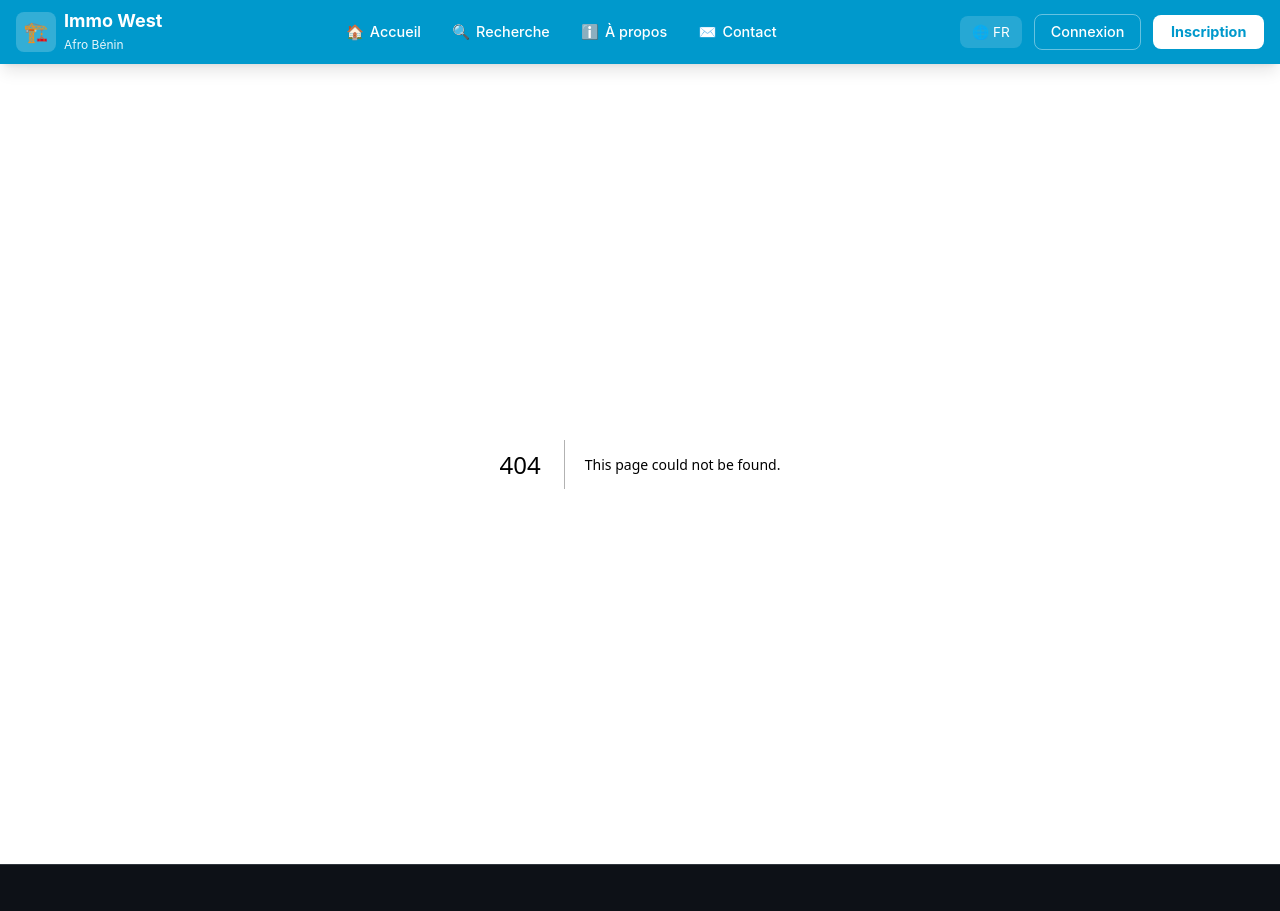
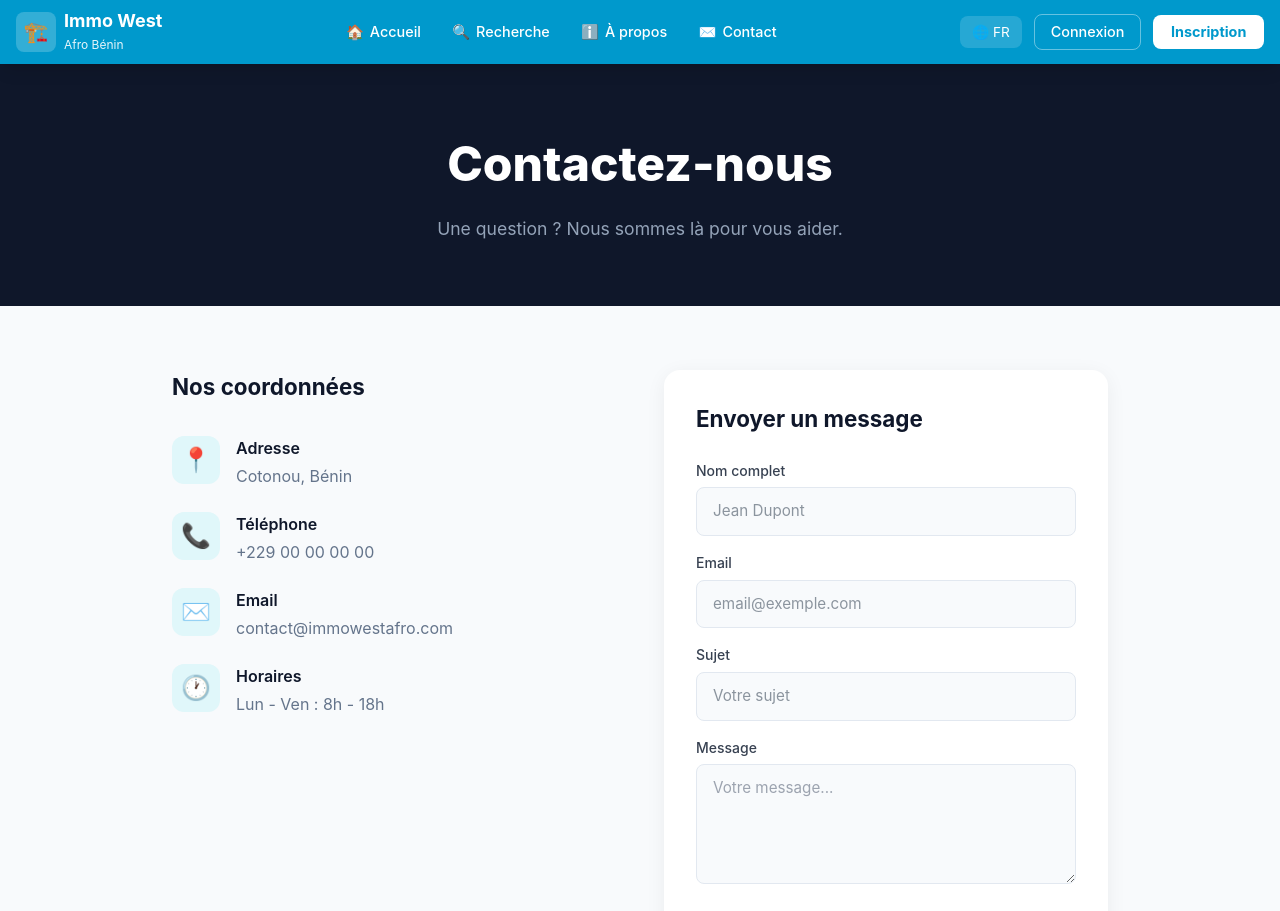
Before and after one commit to abogbogibril-ux/immo-west-afro-benin, a Next.js app: page /contact in a window 1280 px wide. Before the commit this address had no page. Shown: the top 911 px of the page. Built offline with nearby package versions, Linux system fonts and the light colour scheme.

Commit message:
Jour 2 : Pages À propos et Contact

```diff
--- /dev/null
+++ b/src/app/a-propos/page.tsx
@@ -0,0 +1,56 @@
+export default function AProposPage() {
+  return (
+    <div style={{ minHeight: '100vh', backgroundColor: '#f8fafc' }}>
+      {/* HERO */}
+      <section style={{
+        backgroundColor: '#0f172a', padding: '5rem 2rem', textAlign: 'center',
+      }}>
+        <h1 style={{ color: '#fff', fontSize: 'clamp(1.8rem, 4vw, 3rem)', fontWeight: '800', marginBottom: '1rem' }}>
+          &Agrave; propos d&apos;Immo West Afro
+        </h1>
+        <p style={{ color: '#94a3b8', fontSize: '1.1rem', maxWidth: '600px', margin: '0 auto' }}>
+          La plateforme immobili&egrave;re de r&eacute;f&eacute;rence au B&eacute;nin.
+        </p>
+      </section>
+
+      {/* MISSION */}
+      <section style={{ maxWidth: '900px', margin: '0 auto', padding: '4rem 2rem' }}>
+        <div style={{ display: 'grid', gridTemplateColumns: 'repeat(auto-fit, minmax(280px, 1fr))', gap: '2rem' }}>
+          {[
+            { icon: '🎯', titre: 'Notre mission', texte: 'Faciliter la recherche et la location de biens immobiliers au Bénin en connectant agents et clients de manière simple et efficace.' },
+            { icon: '🌍', titre: 'Notre vision', texte: 'Devenir la plateforme immobilière de référence en Afrique de l\'Ouest, en commençant par le Bénin.' },
+            { icon: '💎', titre: 'Nos valeurs', texte: 'Transparence, fiabilité et accessibilité pour tous les acteurs du marché immobilier béninois.' },
+          ].map((item) => (
+            <div key={item.titre} style={{
+              backgroundColor: '#fff', borderRadius: '16px', padding: '2rem',
+              boxShadow: '0 4px 20px rgba(0,0,0,0.06)', textAlign: 'center',
+            }}>
+              <div style={{ fontSize: '3rem', marginBottom: '1rem' }}>{item.icon}</div>
+              <h3 style={{ color: '#0f172a', fontSize: '1.2rem', fontWeight: '700', marginBottom: '0.75rem' }}>{item.titre}</h3>
+              <p style={{ color: '#64748b', lineHeight: '1.6' }}>{item.texte}</p>
+            </div>
+          ))}
+        </div>
+
+        {/* STATS */}
+        <div style={{
+          marginTop: '4rem', backgroundColor: '#0f172a', borderRadius: '16px',
+          padding: '3rem', display: 'grid',
+          gridTemplateColumns: 'repeat(auto-fit, minmax(150px, 1fr))', gap: '2rem', textAlign: 'center',
+        }}>
+          {[
+            { chiffre: '15+', label: 'Villes couvertes' },
+            { chiffre: '100%', label: 'Gratuit pour les clients' },
+            { chiffre: '24/7', label: 'Disponible en ligne' },
+            { chiffre: '🇧🇯', label: 'Made in Bénin' },
+          ].map((s) => (
+            <div key={s.label}>
+              <div style={{ color: '#00bcd4', fontSize: '2rem', fontWeight: '800' }}>{s.chiffre}</div>
+              <div style={{ color: '#94a3b8', fontSize: '0.9rem', marginTop: '0.25rem' }}>{s.label}</div>
+            </div>
+          ))}
+        </div>
+      </section>
+    </div>
+  )
+}
--- /dev/null
+++ b/src/app/contact/page.tsx
@@ -0,0 +1,118 @@
+'use client'
+
+import { useState } from 'react'
+import { supabase } from '@/lib/supabase'
+
+export default function ContactPage() {
+  const [form, setForm] = useState({ nom: '', email: '', sujet: '', message: '' })
+  const [loading, setLoading] = useState(false)
+  const [envoye, setEnvoye] = useState(false)
+
+  const handleChange = (e: React.ChangeEvent<HTMLInputElement | HTMLTextAreaElement>) => {
+    setForm({ ...form, [e.target.name]: e.target.value })
+  }
+
+  const handleSubmit = async () => {
+    setLoading(true)
+    await new Promise(r => setTimeout(r, 1000))
+    setLoading(false)
+    setEnvoye(true)
+  }
+
+  return (
+    <div style={{ minHeight: '100vh', backgroundColor: '#f8fafc' }}>
+      {/* HERO */}
+      <section style={{ backgroundColor: '#0f172a', padding: '4rem 2rem', textAlign: 'center' }}>
+        <h1 style={{ color: '#fff', fontSize: 'clamp(1.8rem, 4vw, 3rem)', fontWeight: '800', marginBottom: '1rem' }}>
+          Contactez-nous
+        </h1>
+        <p style={{ color: '#94a3b8', fontSize: '1.1rem' }}>
+          Une question ? Nous sommes l&agrave; pour vous aider.
+        </p>
+      </section>
+
+      <section style={{ maxWidth: '1000px', margin: '0 auto', padding: '4rem 2rem' }}>
+        <div style={{ display: 'grid', gridTemplateColumns: 'repeat(auto-fit, minmax(300px, 1fr))', gap: '3rem' }}>
+
+          {/* INFOS */}
+          <div>
+            <h2 style={{ color: '#0f172a', fontSize: '1.4rem', fontWeight: '700', marginBottom: '2rem' }}>
+              Nos coordonn&eacute;es
+            </h2>
+            {[
+              { icon: '📍', titre: 'Adresse', texte: 'Cotonou, Bénin' },
+              { icon: '📞', titre: 'Téléphone', texte: '+229 00 00 00 00' },
+              { icon: '✉️', titre: 'Email', texte: 'contact@immowestafro.com' },
+              { icon: '🕐', titre: 'Horaires', texte: 'Lun - Ven : 8h - 18h' },
+            ].map((info) => (
+              <div key={info.titre} style={{ display: 'flex', gap: '1rem', marginBottom: '1.5rem', alignItems: 'flex-start' }}>
+                <div style={{
+                  width: '48px', height: '48px', backgroundColor: '#e0f7fa',
+                  borderRadius: '12px', display: 'flex', alignItems: 'center',
+                  justifyContent: 'center', fontSize: '1.5rem', flexShrink: 0,
+                }}>{info.icon}</div>
+                <div>
+                  <p style={{ color: '#0f172a', fontWeight: '600', marginBottom: '0.25rem' }}>{info.titre}</p>
+                  <p style={{ color: '#64748b' }}>{info.texte}</p>
+                </div>
+              </div>
+            ))}
+          </div>
+
+          {/* FORMULAIRE */}
+          <div style={{ backgroundColor: '#fff', borderRadius: '16px', padding: '2rem', boxShadow: '0 4px 20px rgba(0,0,0,0.06)' }}>
+            {!envoye ? (
+              <>
+                <h2 style={{ color: '#0f172a', fontSize: '1.4rem', fontWeight: '700', marginBottom: '1.5rem' }}>
+                  Envoyer un message
+                </h2>
+                <div style={{ marginBottom: '1rem' }}>
+                  <label style={labelStyle}>Nom complet</label>
+                  <input name="nom" type="text" placeholder="Jean Dupont" onChange={handleChange} style={inputStyle} />
+                </div>
+                <div style={{ marginBottom: '1rem' }}>
+                  <label style={labelStyle}>Email</label>
+                  <input name="email" type="email" placeholder="email@exemple.com" onChange={handleChange} style={inputStyle} />
+                </div>
+                <div style={{ marginBottom: '1rem' }}>
+                  <label style={labelStyle}>Sujet</label>
+                  <input name="sujet" type="text" placeholder="Votre sujet" onChange={handleChange} style={inputStyle} />
+                </div>
+                <div style={{ marginBottom: '1.5rem' }}>
+                  <label style={labelStyle}>Message</label>
+                  <textarea name="message" placeholder="Votre message..." onChange={handleChange}
+                    style={{ ...inputStyle, height: '120px', resize: 'vertical' }} />
+                </div>
+                <button onClick={handleSubmit} disabled={loading} style={{
+                  width: '100%', padding: '0.875rem', backgroundColor: loading ? '#94a3b8' : '#00bcd4',
+                  color: '#fff', border: 'none', borderRadius: '8px',
+                  fontSize: '1rem', fontWeight: '600', cursor: loading ? 'not-allowed' : 'pointer',
+                }}>
+                  {loading ? 'Envoi...' : 'Envoyer le message'}
+                </button>
+              </>
+            ) : (
+              <div style={{ textAlign: 'center', padding: '2rem' }}>
+                <div style={{ fontSize: '4rem', marginBottom: '1rem' }}>✅</div>
+                <h3 style={{ color: '#0f172a', fontWeight: '700', marginBottom: '0.5rem' }}>Message envoy&eacute; !</h3>
+                <p style={{ color: '#64748b' }}>Nous vous r&eacute;pondrons dans les plus brefs d&eacute;lais.</p>
+              </div>
+            )}
+          </div>
+        </div>
+      </section>
+    </div>
+  )
+}
+
+const labelStyle: React.CSSProperties = {
+  display: 'block', color: '#374151',
+  fontSize: '0.875rem', fontWeight: '500', marginBottom: '0.4rem',
+}
+
+const inputStyle: React.CSSProperties = {
+  width: '100%', padding: '0.75rem 1rem',
+  backgroundColor: '#f8fafc', border: '1px solid #e2e8f0',
+  borderRadius: '8px', color: '#0f172a', fontSize: '0.95rem',
+  outline: 'none', boxSizing: 'border-box',
+}
```
